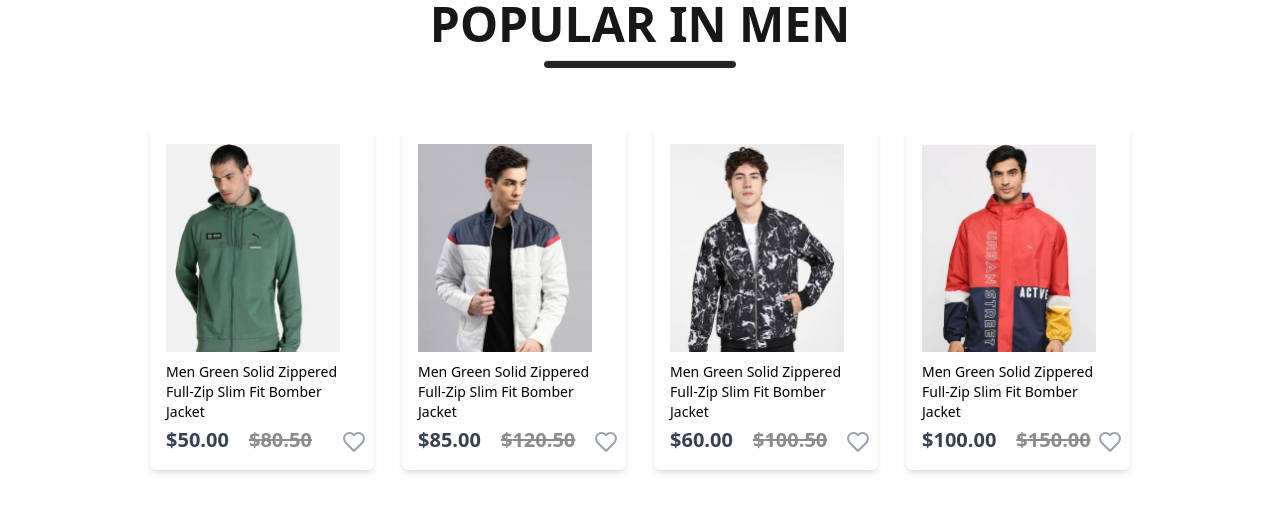
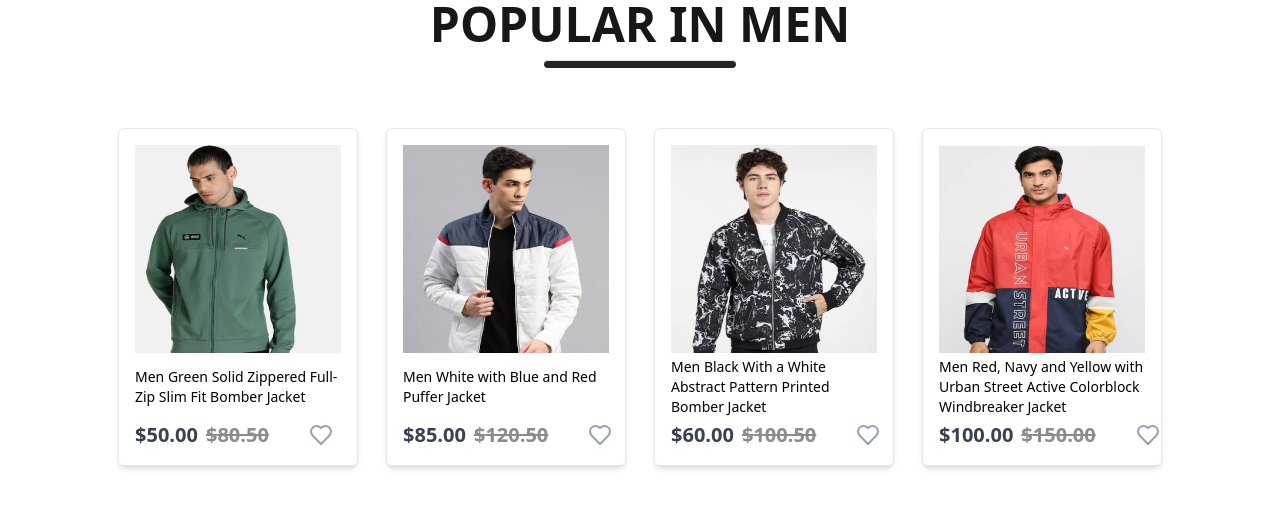
Before and after one commit to rdxnandi/ecommerce-website, a React (Vite) app: page / in a window 1280 px wide. Shown: the part 900-1420 px from the top of the page. Built offline with nearby package versions, Linux system fonts and the light colour scheme; no server answers.

Commit message:
minor changes

```diff
--- a/src/components/Breadcrum.jsx
+++ b/src/components/Breadcrum.jsx
@@ -5,7 +5,7 @@ function Breadcrum(props) {
   const { product } = props;
 
   return (
-    <div className="flex items-center gap-2 text-[#5e5e5e] text-xm font-semibold mx-40 my-14 capitalize">
+    <div className="flex items-center gap-2 text-[#5e5e5e] lg:text-xm font-semibold lg:mx-40 lg:my-14 capitalize">
       HOME <img src={arrow_icon} alt={arrow_icon} /> SHOP{" "}
       <img src={arrow_icon} alt="" /> {product.category}{" "}
       <img src={arrow_icon} alt="" /> {product.name}
--- a/src/components/DescriptionBox.jsx
+++ b/src/components/DescriptionBox.jsx
@@ -2,7 +2,7 @@ import React from "react";
 
 function DescriptionBox() {
   return (
-    <div className="mx-[170px] my-[120px]">
+    <div className="lg:mx-[170px] my-[120px]">
       <div className="flex">
         <div className="flex items-center justify-center text-xl font-semibold w-[171px] h-[70px] border border-#d0d0d0">
           Description
--- a/src/components/Header/Header.jsx
+++ b/src/components/Header/Header.jsx
@@ -45,7 +45,7 @@ function Header() {
               <p className="text-[#171717] text-lg lg:text-4xl">Stylekart</p>
             </Link>
           </div>
-          <ul className="hidden text-[#626262] text-xl lg:flex lg:gap-10">
+          <ul className="fixed bottom-0 bg-white w-full h-12 justify-center lg:bg-transparent lg:justify-start lg:h-auto lg:static lg:w-auto text-[#626262] text-xl flex gap-5 lg:gap-10">
             {navItems.map((item) =>
               item.active ? (
                 <li
@@ -66,7 +66,7 @@ function Header() {
               ) : null
             )}
           </ul>
-          <div className="hidden lg:flex lg:items-center lg:gap-11 relative">
+          <div className="flex items-center lg:gap-11 relative">
             {!authStatus && (
               <button
                 onClick={() => navigate("/signin")}
--- a/src/components/Items.jsx
+++ b/src/components/Items.jsx
@@ -17,7 +17,7 @@ function Items(props) {
   };
 
   return (
-    <div className="lg:w-56 w-40 shadow-md hover:transform hover:scale-105 hover:duration-700 rounded-md p-4 relative">
+    <div className="lg:w-60 min-w-40 min-h-[200px] shadow-md hover:transform hover:scale-105 hover:duration-700 rounded-md p-4 border flex flex-col justify-between">
       <button onClick={() => navigate(`/product/${props.id}`)}>
         <img
           src={props.image}
@@ -26,8 +26,20 @@ function Items(props) {
           onClick={handleImageClick}
         />
       </button>
+
+      <p className="mx-0 my-1 text-sm">{props.name}</p>
+
+      <div className="flex items-center lg:gap-10 gap-4">
+        <div className="flex gap-2">
+          <div className="text-[#374151] lg:text-xl font-semibold">
+            ${props.new_price}
+          </div>
+          <div className="text-[#8c8c8c] lg:text-xl font-semibold line-through">
+            ${props.old_price}
+          </div>
+        </div>
         <button
-        className="text-gray-300 w-2 lg:text-4xl absolute bottom-4 right-5 lg:right-6 cursor-pointer"
+          className="text-gray-300 w-2 lg:text-4xl cursor-pointer"
           onClick={handleLike}
         >
           {liked ? (
@@ -36,14 +48,6 @@ function Items(props) {
             <Heart className="text-gray-400" />
           )}
         </button>
-      <p className="mx-0 my-1 text-sm">{props.name}</p>
-      <div className="flex lg:gap-5 gap-1">
-        <div className="text-[#374151] lg:text-xl font-semibold">
-          ${props.new_price}
-        </div>
-        <div className="text-[#8c8c8c] lg:text-xl font-semibold line-through">
-          ${props.old_price}
-        </div>
       </div>
     </div>
   );
--- a/src/components/NewsLetter.jsx
+++ b/src/components/NewsLetter.jsx
@@ -9,13 +9,13 @@ function NewsLetter() {
       <p className="text-[#454545] text-xm">
         Subscribe to our newsletter and stay updated
       </p>
-      <div className="flex items-center justify-between bg-white lg:w-[730px] w-[300px] h-14 lg:h-16 rounded-full border border-[#e3e3e3] mt-7">
+      <div className="flex lg:flex-row flex-col gap-4 lg:gap-0 items-center justify-between bg-white lg:w-[730px] w-[300px] h-16 lg:rounded-full lg:border lg:border-[#e3e3e3] mt-7">
         <input
           type="email"
           placeholder="Your Email id"
-          className="lg:w-[500px] w-[180px] outline-hidden ml-7 text-[#616161] text-xl"
+          className="lg:w-[500px] w-full lg:border-none border border-[#a4a4a4] py-4 px-2 rounded-xl outline-hidden ml-7 text-[#616161] text-xl"
         />
-        <button className="lg:w-52 w-[120px] h-full rounded-full lg:rounded-full bg-black text-white text-sm lg:text-xl cursor-pointer">
+        <button className="lg:w-52 w-[120px] h-full rounded-full py-3 lg:rounded-full bg-black text-white text-sm lg:text-xl cursor-pointer">
           Subscribe
         </button>
       </div>
--- a/src/components/RelatedProducts.jsx
+++ b/src/components/RelatedProducts.jsx
@@ -9,7 +9,7 @@ function RelatedProducts() {
         Related Products
       </h1>
       <hr className="w-[200px] h-[6px] rounded-xl bg-[#252525]" />
-      <div className="mt-[50px] flex gap-[30px]">
+      <div className="mt-[50px] grid lg:grid-cols-4 grid-col-2 gap-4">
         {data_product.map((item, i) => {
           return (
             <Items
--- a/src/components/assets/all_product.js
+++ b/src/components/assets/all_product.js
@@ -142,7 +142,7 @@ let all_product = [
   },
   {
     id: 14,
-    name: "Men Green Solid Zippered Full-Zip Slim Fit Bomber Jacket",
+    name: "Men White with Blue and Red Puffer Jacket",
     category: "men",
     image: p14_img,
     new_price: 94.0,
@@ -150,7 +150,7 @@ let all_product = [
   },
   {
     id: 15,
-    name: "Men Green Solid Zippered Full-Zip Slim Fit Bomber Jacket",
+    name: "Men Black With a White Abstract Pattern Printed Bomber Jacket",
     category: "men",
     image: p15_img,
     new_price: 101.0,
@@ -158,7 +158,7 @@ let all_product = [
   },
   {
     id: 16,
-    name: "Men Green Solid Zippered Full-Zip Slim Fit Bomber Jacket",
+    name: "Men Red, Navy and Yellow with Urban Street Active Colorblock Windbreaker Jacket",
     category: "men",
     image: p16_img,
     new_price: 98.0,
@@ -166,7 +166,7 @@ let all_product = [
   },
   {
     id: 17,
-    name: "Men Green Solid Zippered Full-Zip Slim Fit Bomber Jacket",
+    name: "Men Classic Blue Denim Jacket",
     category: "men",
     image: p17_img,
     new_price: 99.0,
@@ -174,7 +174,7 @@ let all_product = [
   },
   {
     id: 18,
-    name: "Men Green Solid Zippered Full-Zip Slim Fit Bomber Jacket",
+    name: "Men Light Gray With a Minimalistic Lightweight Zip-Up Jacket",
     category: "men",
     image: p18_img,
     new_price: 115.0,
@@ -182,7 +182,7 @@ let all_product = [
   },
   {
     id: 19,
-    name: "Men Green Solid Zippered Full-Zip Slim Fit Bomber Jacket",
+    name: "Men White With Black Sports Windbreaker Jacket",
     category: "men",
     image: p19_img,
     new_price: 111.0,
@@ -190,7 +190,7 @@ let all_product = [
   },
   {
     id: 20,
-    name: "Men Green Solid Zippered Full-Zip Slim Fit Bomber Jacket",
+    name: "Men Navy Blue, likely Soft Fabric Casual Fleece or Track Jacket",
     category: "men",
     image: p20_img,
     new_price: 55.0,
@@ -198,7 +198,7 @@ let all_product = [
   },
   {
     id: 21,
-    name: "Men Green Solid Zippered Full-Zip Slim Fit Bomber Jacket",
+    name: "Men Red, Black, and Gray with 'Extreme Adventures' Colorblock Windbreaker Jacket",
     category: "men",
     image: p21_img,
     new_price: 68.0,
@@ -206,7 +206,7 @@ let all_product = [
   },
   {
     id: 22,
-    name: "Men Green Solid Zippered Full-Zip Slim Fit Bomber Jacket",
+    name: "Men All White Hooded Puffer Jacket",
     category: "men",
     image: p22_img,
     new_price: 99.0,
@@ -214,7 +214,7 @@ let all_product = [
   },
   {
     id: 23,
-    name: "Men Green Solid Zippered Full-Zip Slim Fit Bomber Jacket",
+    name: "Men Dark Green Denim, Layered over a Yellow Casual Denim Jacket",
     category: "men",
     image: p23_img,
     new_price: 112.0,
@@ -222,7 +222,7 @@ let all_product = [
   },
   {
     id: 24,
-    name: "Men Green Solid Zippered Full-Zip Slim Fit Bomber Jacket",
+    name: "Men Classic Black Leather with Zipper Biker Jacket",
     category: "men",
     image: p24_img,
     new_price: 93.0,
--- a/src/components/assets/data.js
+++ b/src/components/assets/data.js
@@ -13,21 +13,21 @@ let data_product = [
   },
   {
     id: 14,
-    name: "Men Green Solid Zippered Full-Zip Slim Fit Bomber Jacket",
+    name: "Men White with Blue and Red Puffer Jacket",
     image: p14_img,
     new_price: 85.0,
     old_price: 120.5,
   },
   {
     id: 15,
-    name: "Men Green Solid Zippered Full-Zip Slim Fit Bomber Jacket",
+    name: "Men Black With a White Abstract Pattern Printed Bomber Jacket",
     image: p15_img,
     new_price: 60.0,
     old_price: 100.5,
   },
   {
     id: 16,
-    name: "Men Green Solid Zippered Full-Zip Slim Fit Bomber Jacket",
+    name: "Men Red, Navy and Yellow with Urban Street Active Colorblock Windbreaker Jacket",
     image: p16_img,
     new_price: 100.0,
     old_price: 150.0,
--- a/src/components/assets/new_collections.js
+++ b/src/components/assets/new_collections.js
@@ -24,7 +24,7 @@ let new_collections = [
   },
   {
     id: 14,
-    name: "Men Green Solid Zippered Full-Zip Slim Fit Bomber Jacket",
+    name: "Men White with Blue and Red Puffer Jacket",
     image: p3_img,
     new_price: 60.0,
     old_price: 100.5,
@@ -38,7 +38,7 @@ let new_collections = [
   },
   {
     id: 15,
-    name: "Men Green Solid Zippered Full-Zip Slim Fit Bomber Jacket",
+    name: "Men Black With a White Abstract Pattern Printed Bomber Jacket",
     image: p5_img,
     new_price: 50.0,
     old_price: 80.5,
@@ -52,7 +52,7 @@ let new_collections = [
   },
   {
     id: 17,
-    name: "Men Green Solid Zippered Full-Zip Slim Fit Bomber Jacket",
+    name: "Men Classic Blue Denim Jacket",
     image: p7_img,
     new_price: 60.0,
     old_price: 100.5,
```
Also changed, not shown: src/components/CartItems.jsx (+10 -9 lines), src/components/ProductDisplay.jsx (+4 -4 lines). Lines whose indentation alone changed are shown as unchanged.
